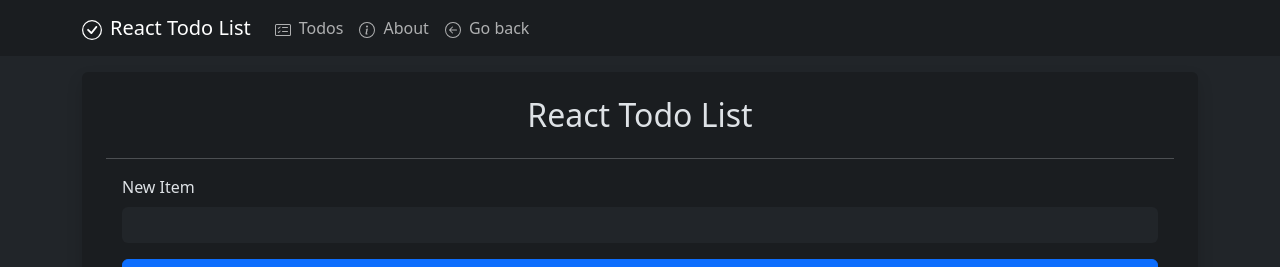
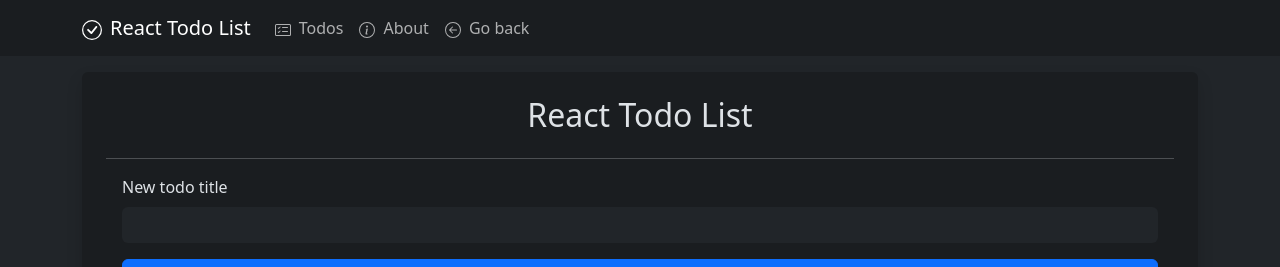
Before and after one commit to davidbasilefilho/react-todo-list, a React (Vite) app: page /#/ in a window 1280 px wide. Shown: the top 267 px of the page. Built offline with nearby package versions, Linux system fonts and the light colour scheme.

Commit message:
changed the form label

```diff
--- a/src/components/TodoForm.jsx
+++ b/src/components/TodoForm.jsx
@@ -22,7 +22,7 @@ export function TodoForm({ onSubmit }) {
         <>
             <Form onSubmit={handleSubmit}>
                 <Form.Group className="px-3" controlId="exampleForm.ControlInput1">
-                    <Form.Label>New Item</Form.Label>
+                    <Form.Label>New todo title</Form.Label>
                     <Form.Control
                         value={newItem}
                         onChange={(e) => setNewItem(e.target.value)}
```
